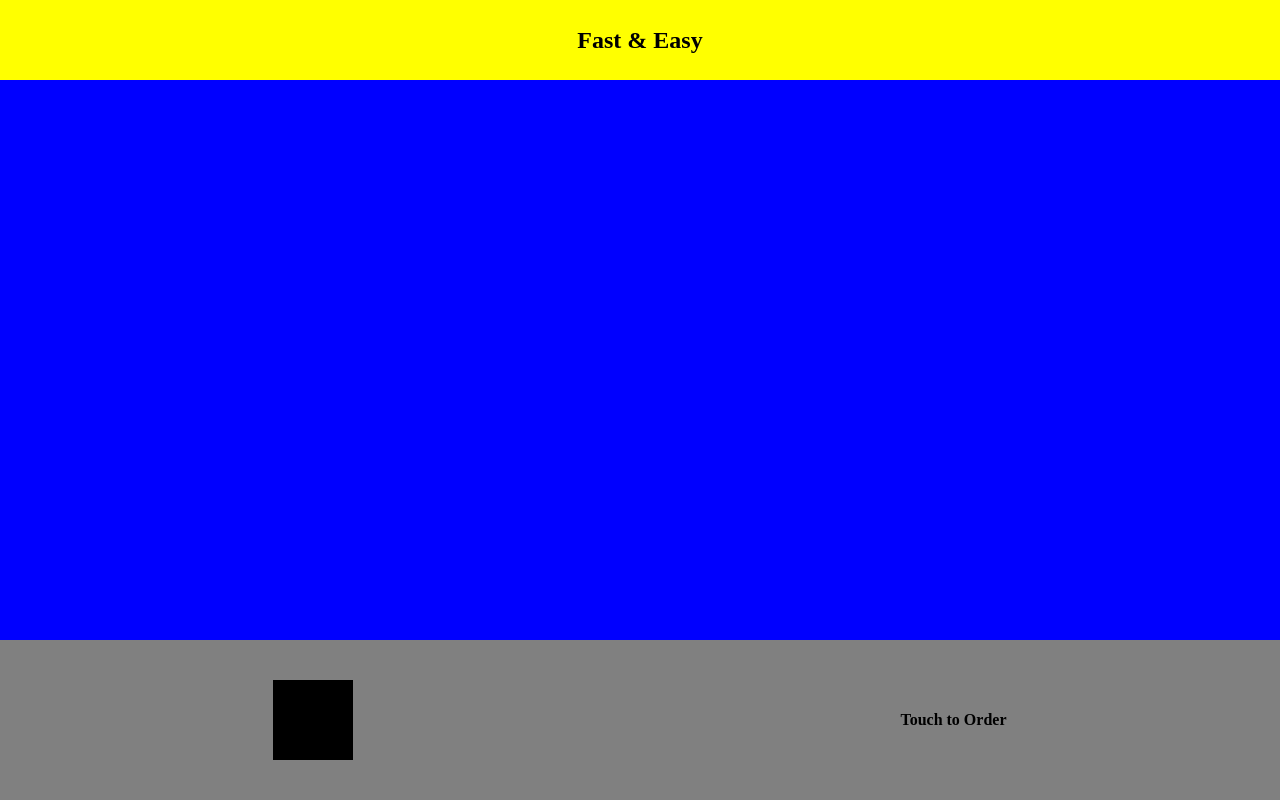
After one commit to alessandromarcellini/restaurant_smart_meal, a Django app: page /smartmeal/order/1 in a window 1280 px wide. The commit adds this page. Run offline with Django 4.2, Linux system fonts and the light colour scheme; data comes from the database, SQL or seed files in the repository; both versions use the stored data as it was after the commit.

Commit message:
added datetime stamp to order model, started with the main ordering view and added an index view to select in which restaurant you are in

```diff
--- a/orders/models.py
+++ b/orders/models.py
@@ -1,4 +1,5 @@
 from django.db import models
+from datetime import datetime
 
 # Create your models here.
 
@@ -75,6 +76,7 @@ class Order(models.Model):
     total = models.DecimalField(decimal_places=2, max_digits=30)  # autogenerated at the moment of creation
     plates = models.ManyToManyField(Plate)
     fullfilled = models.BooleanField(default=False)
+    datetime = models.DateTimeField(default=datetime.now())
     restaurant = models.ForeignKey(Restaurant, on_delete=models.CASCADE)
 
     def __str__(self):
--- a/orders/urls.py
+++ b/orders/urls.py
@@ -3,5 +3,7 @@ from django.urls import path
 from . import views
 
 urlpatterns = [
-    path('restaurant/<int:restaurant_id>', views.restaurant, name="restaurant"),
+    path('', views.index, name="index"),
+    path('restaurant/<int:restaurant_id>', views.restaurant_details, name="restaurant_details"),
+    path('order/<int:restaurant_id>', views.order_from_restaurant, name="order"),
 ]
--- a/orders/views.py
+++ b/orders/views.py
@@ -1,17 +1,32 @@
-from django.shortcuts import render
+from django.shortcuts import render, redirect
 
 from .models import Restaurant
 
+from django.shortcuts import get_object_or_404
+
 # Create your views here.
+def index(request):
+    context = {}
+    context['restaurants'] = Restaurant.objects.all()
+
+    return render(request, 'orders/index.html', context)
 
 
-
-def restaurant(request, restaurant_id):
+def restaurant_details(request, restaurant_id):
     context = {}
-
-    if request.user.is_authenticated:
-        pass
-    restaurant = Restaurant.objects.get(restaurant_id=restaurant_id)
+    restaurant = get_object_or_404(Restaurant, pk=restaurant_id)
     context['restaurant'] = restaurant
 
     return render(request, 'orders/restaurant.html', context)
+
+def order_from_restaurant(request, restaurant_id): #
+    context = {}
+
+    restaurant = get_object_or_404(Restaurant, pk=restaurant_id)
+    context['restaurant'] = restaurant
+
+    if request.POST:
+        #post logic to create order
+        pass
+
+    return render(request, 'orders/order_from_restaurant.html', context)
--- a/restaurant_smart_meal/urls.py
+++ b/restaurant_smart_meal/urls.py
@@ -21,5 +21,5 @@ from orders import urls as order_urls
 
 urlpatterns = [
     path('admin/', admin.site.urls),
-    path('orders/', include(order_urls))
+    path('smartmeal/', include(order_urls))
 ]
--- /dev/null
+++ b/static/orders/order_from_restaurant.css
@@ -0,0 +1,31 @@
+* {
+    margin: 0;
+}
+
+.top {
+    background-color: yellow;
+    height: 10vh;
+    display: flex;
+    justify-content: center;
+    align-items: center;
+    text-align: center;
+}
+
+.image {
+    background-color: blue;
+    height: 70vh;
+}
+
+.bottom {
+    background-color: grey;
+    height: 20vh;
+    display: flex;
+    justify-content: space-around;
+    align-items: center;
+}
+
+.bottom .logo {
+    background-color: black;
+    height: 10vh;
+    width: 10vh;
+}
--- /dev/null
+++ b/templates/restaurant_smart_meals/orders/order_from_restaurant.html
@@ -0,0 +1,34 @@
+{% load static %}
+
+<!DOCTYPE html>
+<html lang="en">
+<head>
+    <meta charset="UTF-8">
+    <title>Order| Restaurant Smart Meal</title>
+    <link rel="stylesheet" href="{% static 'orders/order_from_restaurant.css' %}">
+</head>
+<body>
+    <div class="top">
+        <h2>Fast & Easy</h2>
+    </div>
+    <div class="image"></div>
+    <div class="bottom">
+        <div class="logo"></div> <!-- Temporary, there will be a logo-->
+        <h4>Touch to Order</h4>
+    </div>
+
+    <!-- The ordering part will be hidden until the client touches the screen -->
+<!--    {% for plate in restaurant.plates.all %}
+        <div class="block">
+            <p>{{ plate.name }}</p>
+            <p>{{ plate.description }}</p>
+            <input type="checkbox" id="" name="{{ plate.name }}" value="">
+        </div>
+    {% endfor %}
+    <p></p>
+    <p></p>
+    <p></p>
+    <p></p>
+    <a href="">Submit</a>-->
+</body>
+</html>
```
Also changed, not shown: templates/restaurant_smart_meals/orders/index.html (added, +17 -0 lines), templates/restaurant_smart_meals/orders/restaurant.html (+10 -0 lines), db.sqlite3, orders/migrations/0003_order_datetime.py (added).
